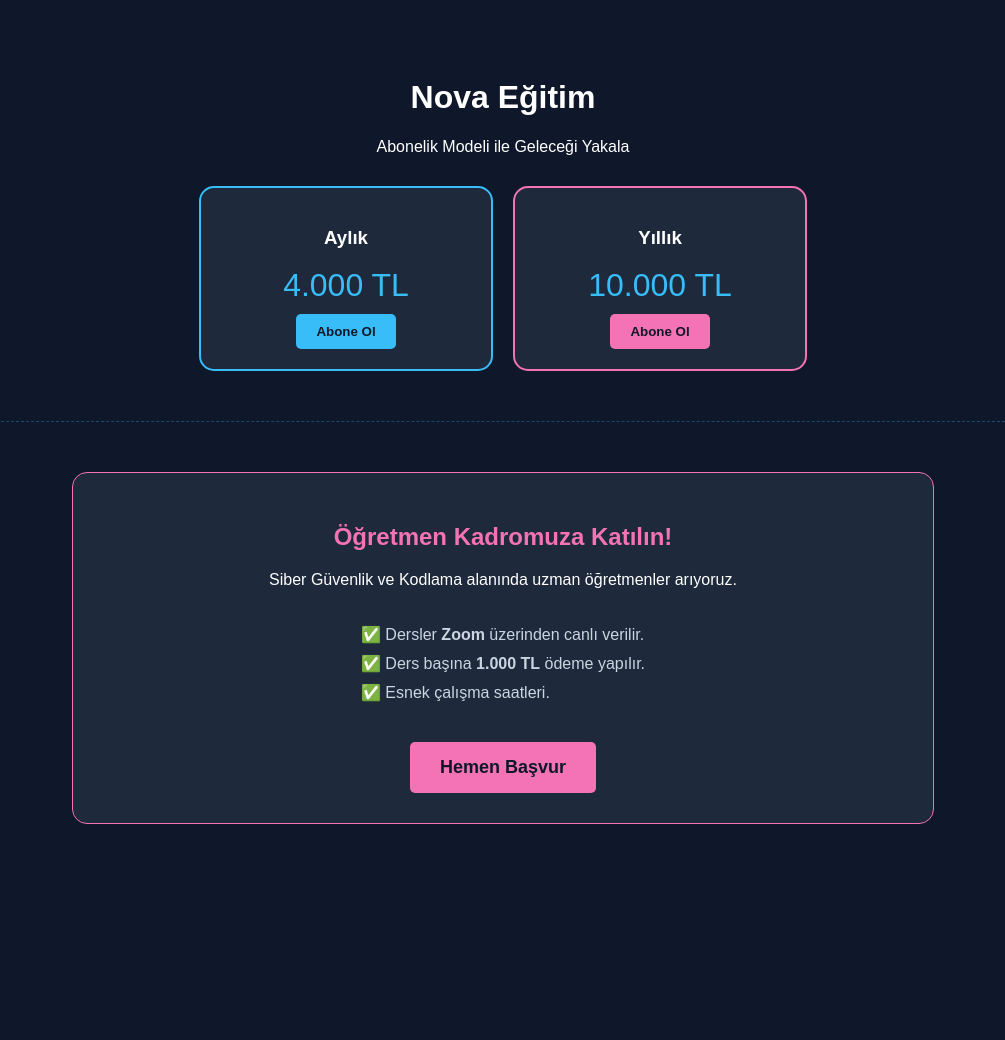
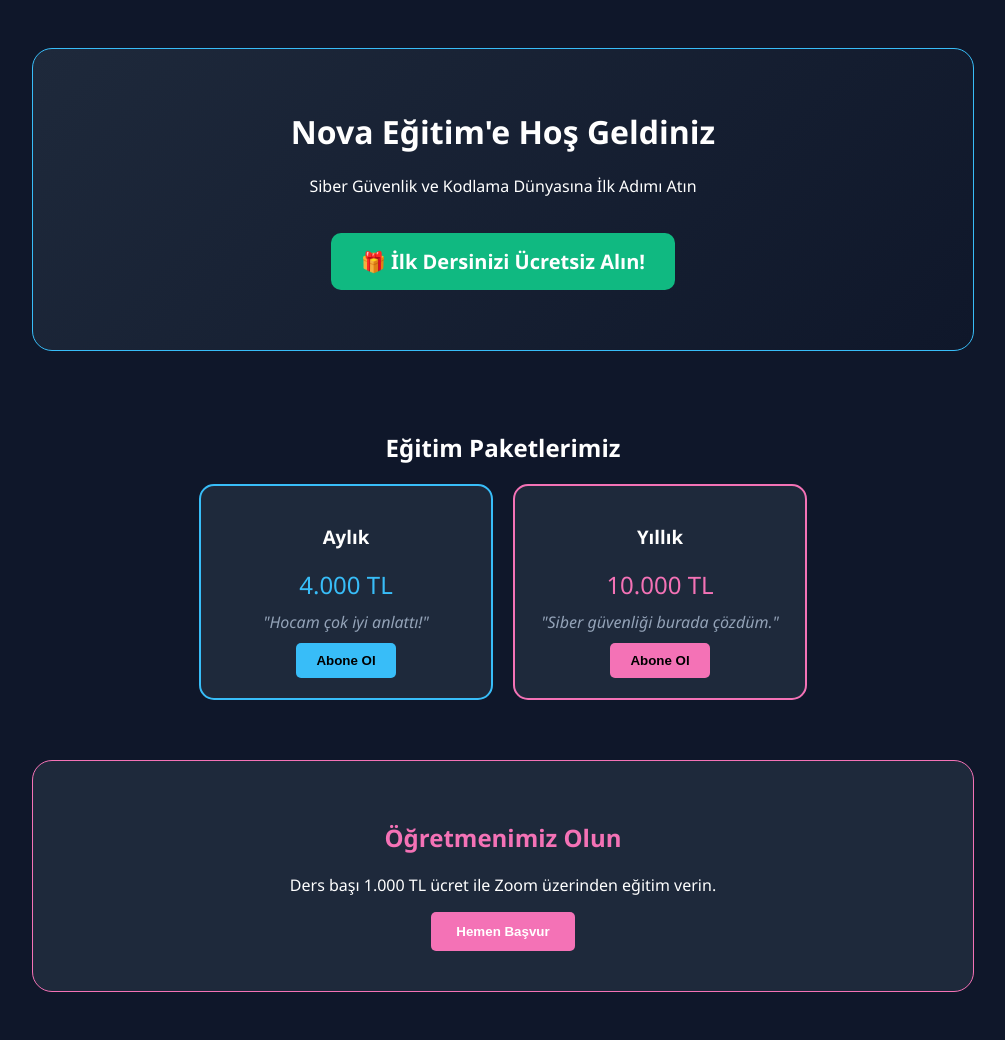
Before and after one commit to talhasahin1520-ctrl/talha-akademi, a Flask app: page / in a window 1280 px wide. Shown: the whole page, without its empty margins (137-1142 px from the left). Before the commit the page ends 824 px from the top, so only its background shows below. Run offline with Flask 3, Linux system fonts and the light colour scheme.

Commit message:
Update index.html

```diff
--- a/templates/index.html
+++ b/templates/index.html
@@ -2,47 +2,52 @@
 <html lang="tr">
 <head>
     <meta charset="UTF-8">
-    <title>Nova Eğitim - Geleceğin Eğitimi</title>
+    <title>Nova Eğitim - Geleceği Yakala</title>
     <style>
-        body { background: #0f172a; color: white; font-family: sans-serif; text-align: center; padding: 50px; }
-        .container { display: flex; justify-content: center; gap: 20px; margin-top: 30px; }
+        body { background: #0f172a; color: white; font-family: 'Segoe UI', Tahoma, Geneva, Verdana, sans-serif; text-align: center; padding: 20px; }
+        .section { padding: 40px 20px; margin: 20px auto; max-width: 900px; border-radius: 20px; }
+        .hero { background: linear-gradient(135deg, #1e293b, #0f172a); border: 1px solid #38bdf8; }
+        .free-trial { background: #10b981; color: white; padding: 15px 30px; border-radius: 10px; text-decoration: none; font-weight: bold; font-size: 20px; display: inline-block; margin: 20px 0; }
+        .container { display: flex; justify-content: center; gap: 20px; flex-wrap: wrap; }
         .card { background: #1e293b; border: 2px solid #38bdf8; border-radius: 15px; padding: 20px; width: 250px; }
-        .price { font-size: 32px; color: #38bdf8; margin: 10px 0; }
-        button { background: #38bdf8; color: #0f172a; border: none; padding: 10px 20px; border-radius: 5px; cursor: pointer; font-weight: bold; transition: 0.3s; }
-        button:hover { opacity: 0.8; transform: scale(1.05); }
+        .feedback { font-style: italic; color: #94a3b8; margin: 10px 0; }
+        button { cursor: pointer; border: none; padding: 10px 20px; border-radius: 5px; font-weight: bold; transition: 0.3s; }
+        button:hover { transform: scale(1.05); }
     </style>
 </head>
 <body>
-    <h1>Nova Eğitim</h1>
-    <p>Abonelik Modeli ile Geleceği Yakala</p>
 
+    <div class="section hero">
+        <h1>Nova Eğitim'e Hoş Geldiniz</h1>
+        <p>Siber Güvenlik ve Kodlama Dünyasına İlk Adımı Atın</p>
+        <a href="mailto:talhasahin1520@gmail.com?subject=Ücretsiz Ders Hakkı" class="free-trial">🎁 İlk Dersinizi Ücretsiz Alın!</a>
+    </div>
+
+    <div class="section">
+        <h2>Eğitim Paketlerimiz</h2>
         <div class="container">
             <div class="card">
                 <h3>Aylık</h3>
-            <div class="price">4.000 TL</div>
-            <button>Abone Ol</button>
+                <div style="font-size: 24px; color: #38bdf8;">4.000 TL</div>
+                <p class="feedback">"Hocam çok iyi anlattı!"</p>
+                <button style="background: #38bdf8;">Abone Ol</button>
             </div>
             <div class="card" style="border-color:#f472b6;">
                 <h3>Yıllık</h3>
-            <div class="price">10.000 TL</div>
+                <div style="font-size: 24px; color: #f472b6;">10.000 TL</div>
+                <p class="feedback">"Siber güvenliği burada çözdüm."</p>
                 <button style="background:#f472b6;">Abone Ol</button>
             </div>
         </div>
+    </div>
 
-    <hr style="margin: 50px 0; border: 0; border-top: 1px dashed #38bdf8; opacity: 0.3;">
-
-    <div style="background: #1e293b; border-radius: 15px; padding: 30px; max-width: 800px; margin: 0 auto; border: 1px solid #f472b6;">
-        <h2 style="color: #f472b6;">Öğretmen Kadromuza Katılın!</h2>
-        <p>Siber Güvenlik ve Kodlama alanında uzman öğretmenler arıyoruz.</p>
-        <ul style="text-align: left; display: inline-block; color: #cbd5e1; line-height: 1.8; list-style: none; padding: 0;">
-            <li>✅ Dersler <strong>Zoom</strong> üzerinden canlı verilir.</li>
-            <li>✅ Ders başına <strong>1.000 TL</strong> ödeme yapılır.</li>
-            <li>✅ Esnek çalışma saatleri.</li>
-        </ul>
-        <br><br>
-        <a href="mailto:talhasahin1520@gmail.com?subject=Öğretmen Başvurusu&body=Merhaba Nova Eğitim, öğretmenlik için başvurmak istiyorum. Uzmanlık alanım: ">
-            <button style="background: #f472b6; padding: 15px 30px; font-size: 18px;">Hemen Başvur</button>
+    <div class="section" style="background: #1e293b; border: 1px solid #f472b6;">
+        <h2 style="color: #f472b6;">Öğretmenimiz Olun</h2>
+        <p>Ders başı 1.000 TL ücret ile Zoom üzerinden eğitim verin.</p>
+        <a href="mailto:talhasahin1520@gmail.com?subject=Öğretmen Başvurusu">
+            <button style="background: #f472b6; color: white; padding: 12px 25px;">Hemen Başvur</button>
         </a>
     </div>
+
 </body>
 </html>
```
Lines whose indentation alone changed are shown as unchanged.
